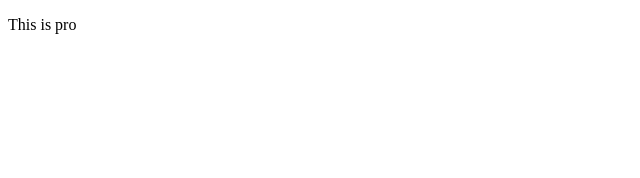
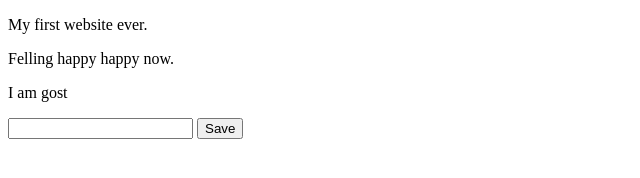
Before and after one commit to Nurjahaniqra/My_firstgitProject, a plain HTML site: page index.html in a window 1280 px wide. Shown: the whole page, without its empty margins (0-640 px from the left). Drawn offline with Linux system fonts and the light colour scheme.

Commit message:
second git commit

```diff
--- a/index.html
+++ b/index.html
@@ -7,6 +7,10 @@
     <title>My First Git Project</title>
   </head>
   <body>
-    <p>This is pro</p>
+    <p>My first website ever.</p>
+    <p>Felling happy happy now.</p>
+    <p>I am gost</p>
+    <input type="text" name="name" />
+    <button>Save</button>
   </body>
 </html>
```
